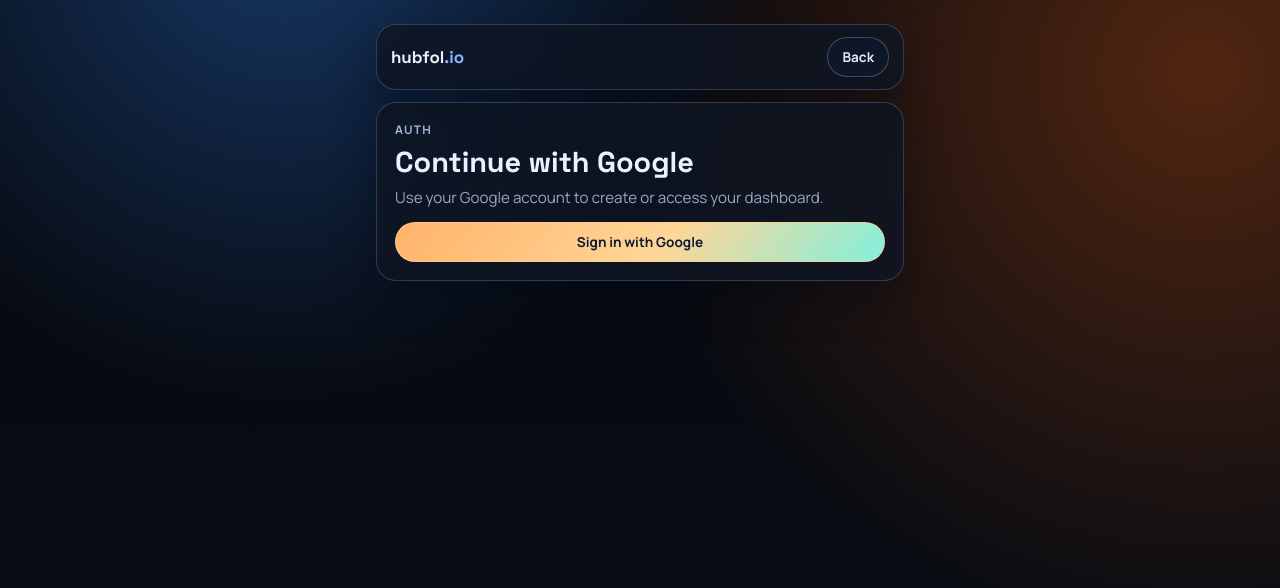
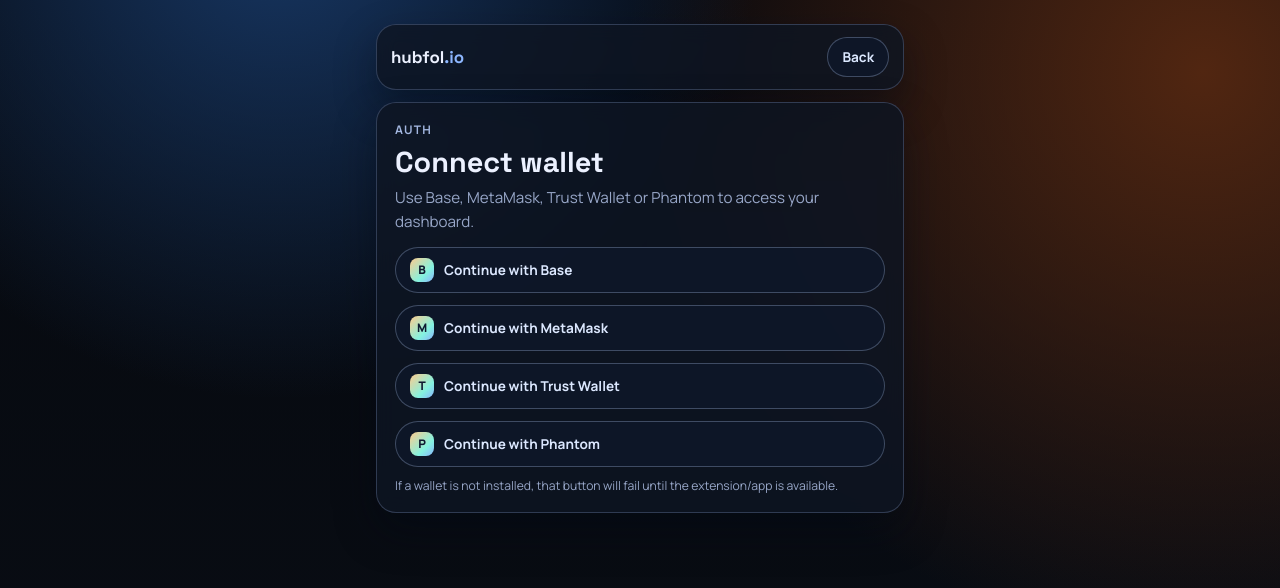
Before and after one commit to XipleETH/xiple.dev, a Next.js app: page /auth in a window 1280 px wide. Shown: the top 588 px of the page. Built offline with nearby package versions, Linux system fonts and the light colour scheme; no server answers.

Commit message:
feat: add web3 wallet auth for base metamask trustwallet phantom

```diff
--- a/app/auth/actions.js
+++ /dev/null
@@ -1,49 +0,0 @@
-"use server";
-
-import { headers } from "next/headers";
-import { redirect } from "next/navigation";
-
-import { env } from "@/lib/env";
-import { createClient } from "@/lib/supabase/server";
-
-function resolveOrigin(headerStore) {
-  const origin = headerStore.get("origin");
-  if (origin) {
-    return origin;
-  }
-
-  const forwardedHost = headerStore.get("x-forwarded-host");
-  if (forwardedHost) {
-    const proto = headerStore.get("x-forwarded-proto") || "https";
-    return `${proto}://${forwardedHost}`;
-  }
-
-  return env.NEXT_PUBLIC_APP_URL;
-}
-
-export async function signInWithGoogleAction() {
-  const supabase = await createClient();
-  const headerStore = await headers();
-  const origin = resolveOrigin(headerStore);
-
-  const { data, error } = await supabase.auth.signInWithOAuth({
-    provider: "google",
-    options: {
-      redirectTo: `${origin}/auth/callback?next=/dashboard`,
-      queryParams: {
-        access_type: "offline",
-        prompt: "consent"
-      }
-    }
-  });
-
-  if (error) {
-    redirect(`/auth?error=${encodeURIComponent(error.message)}`);
-  }
-
-  if (!data?.url) {
-    redirect("/auth?error=Could%20not%20start%20Google%20sign%20in");
-  }
-
-  redirect(data.url);
-}
--- a/app/auth/page.js
+++ b/app/auth/page.js
@@ -1,39 +1,9 @@
-import Link from "next/link";
-
-import { signInWithGoogleAction } from "@/app/auth/actions";
+import WalletAuth from "@/app/auth/wallet-auth";
 
 export default async function AuthPage({ searchParams }) {
   const params = await searchParams;
   const message = params?.message;
   const error = params?.error;
 
-  return (
-    <main className="container stack" style={{ maxWidth: "560px" }}>
-      <header className="card topnav">
-        <div className="brand">
-          hubfol<span>.io</span>
-        </div>
-        <Link className="btn" href="/">
-          Back
-        </Link>
-      </header>
-
-      <section className="card" style={{ padding: "18px" }}>
-        <p className="kicker">Auth</p>
-        <h1 className="page-title" style={{ fontSize: "1.8rem", marginTop: "6px" }}>
-          Continue with Google
-        </h1>
-        <p className="page-sub">Use your Google account to create or access your dashboard.</p>
-
-        {message ? <p className="notice ok">{message}</p> : null}
-        {error ? <p className="notice err">{error}</p> : null}
-
-        <form action={signInWithGoogleAction} className="stack" style={{ marginTop: "12px" }}>
-          <button className="btn btn-primary" type="submit">
-            Sign in with Google
-          </button>
-        </form>
-      </section>
-    </main>
-  );
+  return <WalletAuth initialMessage={message} initialError={error} />;
 }
--- /dev/null
+++ b/app/auth/wallet-auth.js
@@ -0,0 +1,244 @@
+"use client";
+
+import Link from "next/link";
+import { useRouter } from "next/navigation";
+import { useState } from "react";
+
+import { createClient } from "@/lib/supabase/client";
+
+const BASE_CHAIN_ID = 8453;
+const BASE_CHAIN_HEX = "0x2105";
+
+function getInjectedEvmProviders() {
+  if (typeof window === "undefined") {
+    return [];
+  }
+
+  const injected = window.ethereum;
+  if (!injected) {
+    return [];
+  }
+
+  if (Array.isArray(injected.providers) && injected.providers.length > 0) {
+    return injected.providers;
+  }
+
+  return [injected];
+}
+
+function isTrustWallet(provider) {
+  return Boolean(provider?.isTrust || provider?.isTrustWallet);
+}
+
+function isMetaMask(provider) {
+  return Boolean(provider?.isMetaMask) && !isTrustWallet(provider);
+}
+
+function getEvmProvider(wallet) {
+  const providers = getInjectedEvmProviders();
+  if (providers.length === 0) {
+    return null;
+  }
+
+  if (wallet === "base") {
+    return providers.find((provider) => provider?.isCoinbaseWallet) || providers[0];
+  }
+
+  if (wallet === "metamask") {
+    return providers.find((provider) => isMetaMask(provider)) || null;
+  }
+
+  if (wallet === "trustwallet") {
+    return providers.find((provider) => isTrustWallet(provider)) || null;
+  }
+
+  return providers[0];
+}
+
+function getPhantomProvider() {
+  if (typeof window === "undefined") {
+    return null;
+  }
+
+  const provider = window?.phantom?.solana || window?.solana;
+  if (!provider || !provider.isPhantom) {
+    return null;
+  }
+
+  return provider;
+}
+
+async function ensureBaseChain(provider) {
+  if (!provider?.request) {
+    return;
+  }
+
+  const currentChainId = await provider.request({ method: "eth_chainId" });
+  if (String(currentChainId).toLowerCase() === BASE_CHAIN_HEX) {
+    return;
+  }
+
+  try {
+    await provider.request({
+      method: "wallet_switchEthereumChain",
+      params: [{ chainId: BASE_CHAIN_HEX }]
+    });
+  } catch (error) {
+    if (error?.code !== 4902) {
+      throw error;
+    }
+
+    await provider.request({
+      method: "wallet_addEthereumChain",
+      params: [
+        {
+          chainId: BASE_CHAIN_HEX,
+          chainName: "Base",
+          nativeCurrency: {
+            name: "Ether",
+            symbol: "ETH",
+            decimals: 18
+          },
+          rpcUrls: ["https://mainnet.base.org"],
+          blockExplorerUrls: ["https://basescan.org"]
+        }
+      ]
+    });
+  }
+}
+
+function parseError(error) {
+  const text = String(error?.message || error || "").trim();
+  if (!text) {
+    return "Could not connect the wallet.";
+  }
+
+  if (text.includes("provider is not enabled")) {
+    return "Enable Web3 auth provider in Supabase (Ethereum and Solana).";
+  }
+
+  return text;
+}
+
+const WALLET_BUTTONS = [
+  { id: "base", label: "Base", mark: "B", type: "evm" },
+  { id: "metamask", label: "MetaMask", mark: "M", type: "evm" },
+  { id: "trustwallet", label: "Trust Wallet", mark: "T", type: "evm" },
+  { id: "phantom", label: "Phantom", mark: "P", type: "solana" }
+];
+
+export default function WalletAuth({ initialMessage, initialError }) {
+  const router = useRouter();
+  const [pendingWallet, setPendingWallet] = useState("");
+  const [message, setMessage] = useState(initialMessage || "");
+  const [error, setError] = useState(initialError || "");
+
+  async function signInWithEvm(walletId) {
+    const provider = getEvmProvider(walletId);
+    if (!provider) {
+      throw new Error(`Wallet not detected: ${walletId}`);
+    }
+
+    if (walletId === "base") {
+      await ensureBaseChain(provider);
+    }
+
+    const supabase = createClient();
+    const { error: authError } = await supabase.auth.signInWithWeb3({
+      chain: "ethereum",
+      wallet: provider,
+      statement: "Sign in to hubfol.io",
+      options: walletId === "base" ? { signInWithEthereum: { chainId: BASE_CHAIN_ID } } : undefined
+    });
+
+    if (authError) {
+      throw authError;
+    }
+  }
+
+  async function signInWithSolana() {
+    const provider = getPhantomProvider();
+    if (!provider) {
+      throw new Error("Wallet not detected: phantom");
+    }
+
+    const supabase = createClient();
+    const { error: authError } = await supabase.auth.signInWithWeb3({
+      chain: "solana",
+      wallet: provider,
+      statement: "Sign in to hubfol.io"
+    });
+
+    if (authError) {
+      throw authError;
+    }
+  }
+
+  async function connectWallet(walletId, type) {
+    setPendingWallet(walletId);
+    setError("");
+    setMessage("");
+
+    try {
+      if (type === "solana") {
+        await signInWithSolana();
+      } else {
+        await signInWithEvm(walletId);
+      }
+
+      router.replace("/dashboard");
+      router.refresh();
+    } catch (authError) {
+      setError(parseError(authError));
+    } finally {
+      setPendingWallet("");
+    }
+  }
+
+  return (
+    <main className="container stack" style={{ maxWidth: "560px" }}>
+      <header className="card topnav">
+        <div className="brand">
+          hubfol<span>.io</span>
+        </div>
+        <Link className="btn" href="/">
+          Back
+        </Link>
+      </header>
+
+      <section className="card" style={{ padding: "18px" }}>
+        <p className="kicker">Auth</p>
+        <h1 className="page-title" style={{ fontSize: "1.8rem", marginTop: "6px" }}>
+          Connect wallet
+        </h1>
+        <p className="page-sub">
+          Use Base, MetaMask, Trust Wallet or Phantom to access your dashboard.
+        </p>
+
+        {message ? <p className="notice ok">{message}</p> : null}
+        {error ? <p className="notice err">{error}</p> : null}
+
+        <div className="stack" style={{ marginTop: "12px" }}>
+          {WALLET_BUTTONS.map((wallet) => (
+            <button
+              key={wallet.id}
+              className="btn wallet-btn"
+              type="button"
+              disabled={Boolean(pendingWallet)}
+              onClick={() => connectWallet(wallet.id, wallet.type)}
+            >
+              <span className="wallet-mark" aria-hidden="true">
+                {wallet.mark}
+              </span>
+              <span>{pendingWallet === wallet.id ? "Connecting..." : `Continue with ${wallet.label}`}</span>
+            </button>
+          ))}
+        </div>
+
+        <p className="help" style={{ marginTop: "10px" }}>
+          If a wallet is not installed, that button will fail until the extension/app is available.
+        </p>
+      </section>
+    </main>
+  );
+}
--- a/app/globals.css
+++ b/app/globals.css
@@ -89,6 +89,12 @@
 .btn:hover {
   transform: translateY(-1px);
   border-color: rgba(214, 230, 255, 0.6);
+}
+
+.btn:disabled {
+  opacity: 0.72;
+  cursor: not-allowed;
+  transform: none;
 }
 
 .btn-primary {
@@ -344,6 +350,27 @@
   gap: 9px;
 }
 
+.wallet-btn {
+  width: 100%;
+  justify-content: flex-start;
+  display: flex;
+  align-items: center;
+  gap: 10px;
+}
+
+.wallet-mark {
+  width: 24px;
+  height: 24px;
+  border-radius: 8px;
+  display: inline-flex;
+  align-items: center;
+  justify-content: center;
+  font-size: 0.74rem;
+  font-weight: 800;
+  color: #0e1930;
+  background: linear-gradient(135deg, #ffcb8e, #84f2df 65%, #8ab4ff);
+}
+
 @media (max-width: 760px) {
   .grid-2 {
     grid-template-columns: 1fr;
--- a/app/page.js
+++ b/app/page.js
@@ -38,7 +38,7 @@
         </p>
 
         <ul className="feature-list">
-          <li>Supabase Auth + Postgres</li>
+          <li>Supabase Web3 Auth + Postgres</li>
           <li>RLS-secured profile and links</li>
           <li>Public route structure: <code>/username</code></li>
           <li>Ready for Vercel now, custom domain later</li>
@@ -51,7 +51,7 @@
             </Link>
           ) : (
             <Link className="btn btn-primary" href="/auth">
-              Sign in with email
+              Sign in with wallet
             </Link>
           )}
           <Link className="btn" href="/xiple">
```
Also changed, not shown: 1 other file (tests, documents, lock files or other folders).
